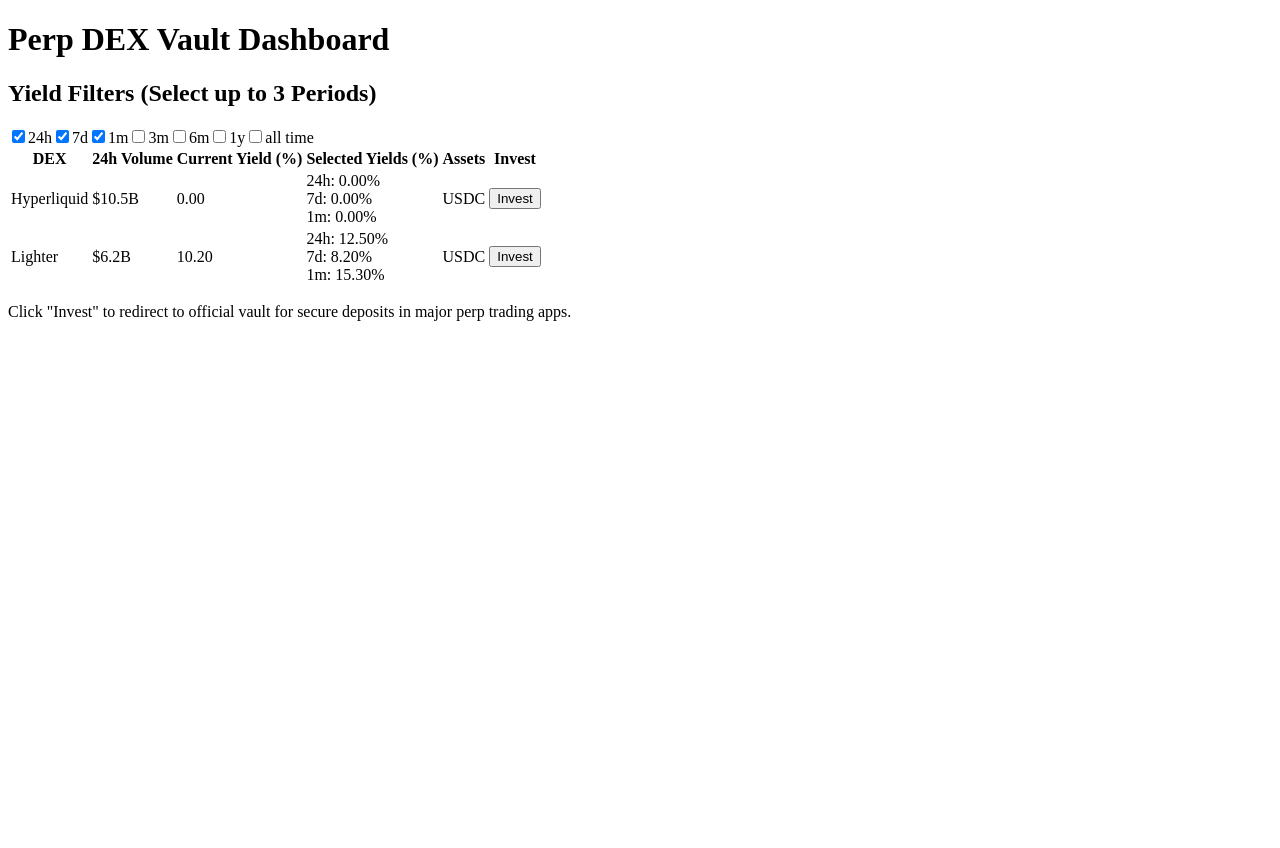
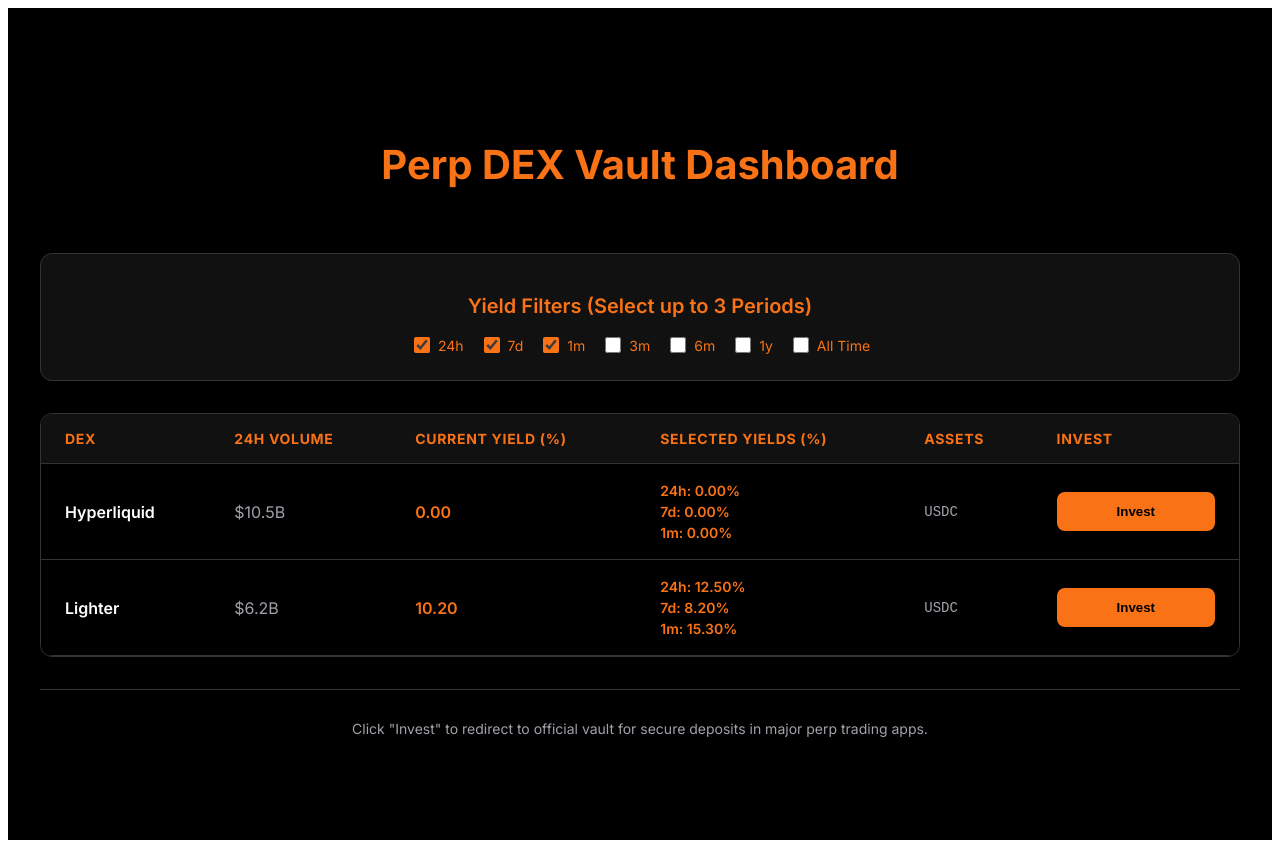
Before and after one commit to shauryaMi12/perp-dashboard, a Next.js app: page / in a window 1280 px wide. Before the commit the page ends 800 px from the top, so only its background shows below. Built offline with nearby package versions, Linux system fonts and the light colour scheme; no server answers; what wagmi would draw is missing.

Commit message:
Inline fix

```diff
--- a/src/app/page.tsx
+++ b/src/app/page.tsx
@@ -85,51 +85,119 @@
     window.open(url, '_blank');
   };
 
+  const theme = {
+    bg: '#000000',
+    text: '#f97316',
+    muted: '#a1a1aa',
+    headerBg: '#111111',
+    rowAlt: '#0a0a0a',
+    hover: '#1a1a1a',
+    border: '#333333',
+    buttonBg: '#f97316',
+    buttonHover: '#ea580c',
+    shadow: '0 10px 25px rgba(0, 0, 0, 0.5)'
+  };
+
   if (isLoading) {
     return (
-      <div className="flex justify-center items-center min-h-screen">
-        <div className="text-center">Loading perp vault yields...</div>
+      <div style={{ minHeight: '100vh', display: 'flex', justifyContent: 'center', alignItems: 'center', backgroundColor: theme.bg, color: theme.text, fontFamily: 'Inter, sans-serif', padding: '2rem' }}>
+        <div style={{ textAlign: 'center' }}>Loading perp vault yields...</div>
       </div>
     );
   }
 
   if (hasError) {
     return (
-      <div className="container mx-auto p-4 text-center">
-        <div className="text-red-400">Error loading vault data—retry or check console.</div>
-        <button onClick={() => window.location.reload()} className="mt-2 underline">Retry</button>
+      <div style={{ backgroundColor: theme.bg, color: theme.text, fontFamily: 'Inter, sans-serif', padding: '2rem', textAlign: 'center' as const }}>
+        <div style={{ color: '#ef4444' }}>Error loading vault data—retry or check console.</div>
+        <button onClick={() => window.location.reload()} style={{ marginTop: '0.5rem', textDecoration: 'underline', color: theme.text }}>Retry</button>
       </div>
     );
   }
 
   return (
     <ErrorBoundary>
-      <div className="min-h-screen flex flex-col items-center justify-center p-4">
-        <div className="container mx-auto max-w-6xl">
-          <h1 className="text-4xl font-bold mb-8 text-center py-8">Perp DEX Vault Dashboard</h1>
+      <div style={{ minHeight: '100vh', display: 'flex', flexDirection: 'column', alignItems: 'center', justifyContent: 'center', padding: '1rem', backgroundColor: theme.bg, color: theme.text, fontFamily: 'Inter, sans-serif' }}>
+        <div style={{ maxWidth: '1200px', width: '100%' }}>
+          <h1 style={{ fontSize: '2.5rem', fontWeight: 'bold', marginBottom: '2rem', textAlign: 'center' as const, padding: '2rem 0', color: theme.text }}>Perp DEX Vault Dashboard</h1>
 
-          <div className="filter-panel mb-8">
-            <h2 className="text-xl font-semibold mb-4">Yield Filters (Select up to 3 Periods)</h2>
-            <div className="flex flex-wrap gap-4 justify-center">
+          <div style={{ backgroundColor: theme.headerBg, border: `1px solid ${theme.border}`, borderRadius: '0.75rem', padding: '1.5rem', marginBottom: '2rem', textAlign: 'center' as const, color: theme.text }}>
+            <h2 style={{ fontSize: '1.25rem', fontWeight: '600', marginBottom: '1rem' }}>Yield Filters (Select up to 3 Periods)</h2>
+            <div style={{ display: 'flex', flexWrap: 'wrap', gap: '1rem', justifyContent: 'center' }}>
               {PERIODS.map(p => (
-                <label key={p} className="flex items-center cursor-pointer text-sm">
+                <label key={p} style={{ display: 'flex', alignItems: 'center', cursor: 'pointer', fontSize: '0.875rem', color: theme.text }}>
                   <input
                     type="checkbox"
                     checked={selectedPeriods.includes(p)}
                     onChange={() => handleFilterChange(p)}
-                    className="mr-2 w-4 h-4 text-orange-500"
+                    style={{ marginRight: '0.5rem', width: '1rem', height: '1rem', accentColor: theme.text }}
                   />
-                  <span className="capitalize">{p.replace('-', ' ')}</span>
+                  <span style={{ textTransform: 'capitalize' as const }}>{p.replace('-', ' ')}</span>
                 </label>
               ))}
             </div>
           </div>
 
-          <div className="overflow-x-auto">
-            <table><thead><tr><th>DEX</th><th>24h Volume</th><th>Current Yield (%)</th><th>Selected Yields (%)</th><th>Assets</th><th>Invest</th></tr></thead><tbody>{rows.map((row) => (<tr key={row.dex}><td className="font-semibold text-white">{row.dex}</td><td>${(row.volume / 1e9).toFixed(1)}B</td><td className="yield-cell">{row.yields?.current?.toFixed(2) || 'N/A'}</td><td>{selectedPeriods.length > 0 ? (<div className="space-y-1">{selectedPeriods.map(p => (<div key={p} className="text-sm yield-cell">{p.replace('-', ' ')}: {row.yields?.periods?.[p]?.toFixed(2) || 'N/A'}%</div>))}</div>) : (<span className="text-gray-500">Select periods</span>)}</td><td className="font-mono text-sm">{row.assets}</td><td><button onClick={() => handleInvest(row.url)}>Invest</button></td></tr>))}</tbody></table>
+          <div style={{ overflowX: 'auto', boxShadow: theme.shadow, borderRadius: '0.75rem', border: `1px solid ${theme.border}` }}>
+            <table style={{ width: '100%', borderCollapse: 'separate', borderSpacing: 0, backgroundColor: theme.bg, borderRadius: '0.75rem', overflow: 'hidden' }}>
+              <thead style={{ backgroundColor: theme.headerBg, position: 'sticky', top: 0, zIndex: 10 as number }}>
+                <tr>
+                  <th style={{ padding: '1rem 1.5rem', textAlign: 'left' as const, fontWeight: 700, fontSize: '0.875rem', textTransform: 'uppercase' as const, letterSpacing: '0.05em', borderBottom: `1px solid ${theme.border}`, color: theme.text }}>DEX</th>
+                  <th style={{ padding: '1rem 1.5rem', textAlign: 'left' as const, fontWeight: 700, fontSize: '0.875rem', textTransform: 'uppercase' as const, letterSpacing: '0.05em', borderBottom: `1px solid ${theme.border}`, color: theme.text }}>24h Volume</th>
+                  <th style={{ padding: '1rem 1.5rem', textAlign: 'left' as const, fontWeight: 700, fontSize: '0.875rem', textTransform: 'uppercase' as const, letterSpacing: '0.05em', borderBottom: `1px solid ${theme.border}`, color: theme.text }}>Current Yield (%)</th>
+                  <th style={{ padding: '1rem 1.5rem', textAlign: 'left' as const, fontWeight: 700, fontSize: '0.875rem', textTransform: 'uppercase' as const, letterSpacing: '0.05em', borderBottom: `1px solid ${theme.border}`, color: theme.text }}>Selected Yields (%)</th>
+                  <th style={{ padding: '1rem 1.5rem', textAlign: 'left' as const, fontWeight: 700, fontSize: '0.875rem', textTransform: 'uppercase' as const, letterSpacing: '0.05em', borderBottom: `1px solid ${theme.border}`, color: theme.text }}>Assets</th>
+                  <th style={{ padding: '1rem 1.5rem', textAlign: 'left' as const, fontWeight: 700, fontSize: '0.875rem', textTransform: 'uppercase' as const, letterSpacing: '0.05em', borderBottom: `1px solid ${theme.border}`, color: theme.text }}>Invest</th>
+                </tr>
+              </thead>
+              <tbody>
+                {rows.map((row) => (
+                  <tr key={row.dex} style={{ transition: 'background 0.2s ease' }} onMouseEnter={(e) => e.currentTarget.style.backgroundColor = theme.hover} onMouseLeave={(e) => e.currentTarget.style.backgroundColor = theme.rowAlt}>
+                    <td style={{ padding: '1rem 1.5rem', borderBottom: `1px solid ${theme.border}`, verticalAlign: 'middle', fontWeight: 600, color: '#ffffff' }}>{row.dex}</td>
+                    <td style={{ padding: '1rem 1.5rem', borderBottom: `1px solid ${theme.border}`, verticalAlign: 'middle', color: theme.muted }}>${(row.volume / 1e9).toFixed(1)}B</td>
+                    <td style={{ padding: '1rem 1.5rem', borderBottom: `1px solid ${theme.border}`, verticalAlign: 'middle', color: theme.text, fontWeight: 600, fontSize: '1rem' }}>{row.yields?.current?.toFixed(2) || 'N/A'}</td>
+                    <td style={{ padding: '1rem 1.5rem', borderBottom: `1px solid ${theme.border}`, verticalAlign: 'middle' }}>
+                      {selectedPeriods.length > 0 ? (
+                        <div style={{ lineHeight: 1.5 }}>
+                          {selectedPeriods.map(p => (
+                            <div key={p} style={{ fontSize: '0.875rem', color: theme.text, fontWeight: 600 }}>
+                              {p.replace('-', ' ')}: {row.yields?.periods?.[p]?.toFixed(2) || 'N/A'}%
+                            </div>
+                          ))}
+                        </div>
+                      ) : (
+                        <span style={{ color: '#6b7280', fontSize: '0.875rem' }}>Select periods</span>
+                      )}
+                    </td>
+                    <td style={{ padding: '1rem 1.5rem', borderBottom: `1px solid ${theme.border}`, verticalAlign: 'middle', fontSize: '0.875rem', fontFamily: 'monospace', color: theme.muted }}>{row.assets}</td>
+                    <td style={{ padding: '1rem 1.5rem', borderBottom: `1px solid ${theme.border}`, verticalAlign: 'middle' }}>
+                      <button
+                        onClick={() => handleInvest(row.url)}
+                        style={{
+                          backgroundColor: theme.buttonBg,
+                          color: '#000000',
+                          border: 'none',
+                          padding: '0.75rem 1.5rem',
+                          borderRadius: '0.5rem',
+                          fontWeight: 600,
+                          cursor: 'pointer',
+                          transition: 'background 0.2s ease',
+                          width: '100%',
+                          minWidth: '120px'
+                        }}
+                        onMouseOver={(e) => e.currentTarget.style.backgroundColor = theme.buttonHover}
+                        onMouseOut={(e) => e.currentTarget.style.backgroundColor = theme.buttonBg}
+                      >
+                        Invest
+                      </button>
+                    </td>
+                  </tr>
+                ))}
+              </tbody>
+            </table>
           </div>
 
-          <div className="footer-note">
+          <div style={{ color: theme.muted, fontSize: '0.875rem', textAlign: 'center' as const, marginTop: '2rem', padding: '1rem', borderTop: `1px solid ${theme.border}` }}>
             <p>Click &quot;Invest&quot; to redirect to official vault for secure deposits in major perp trading apps.</p>
           </div>
         </div>
```
